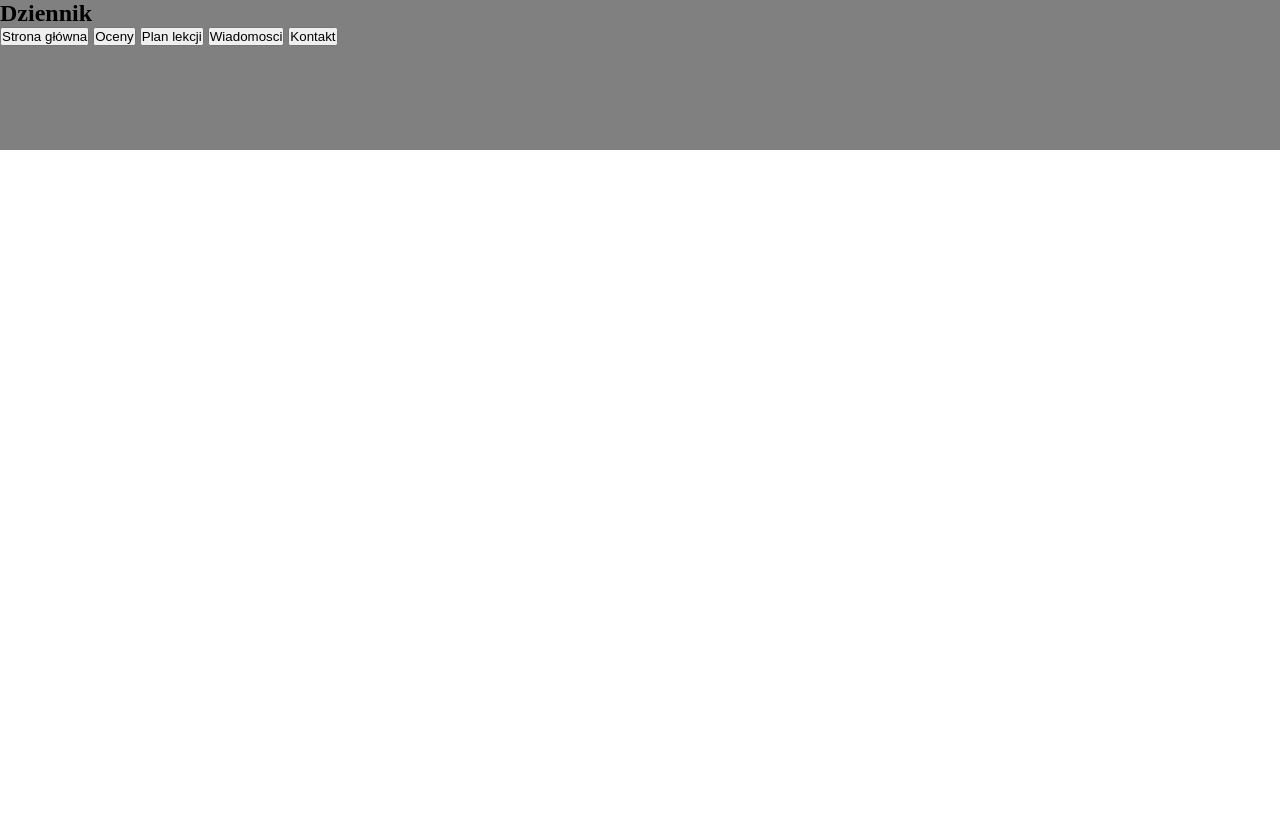
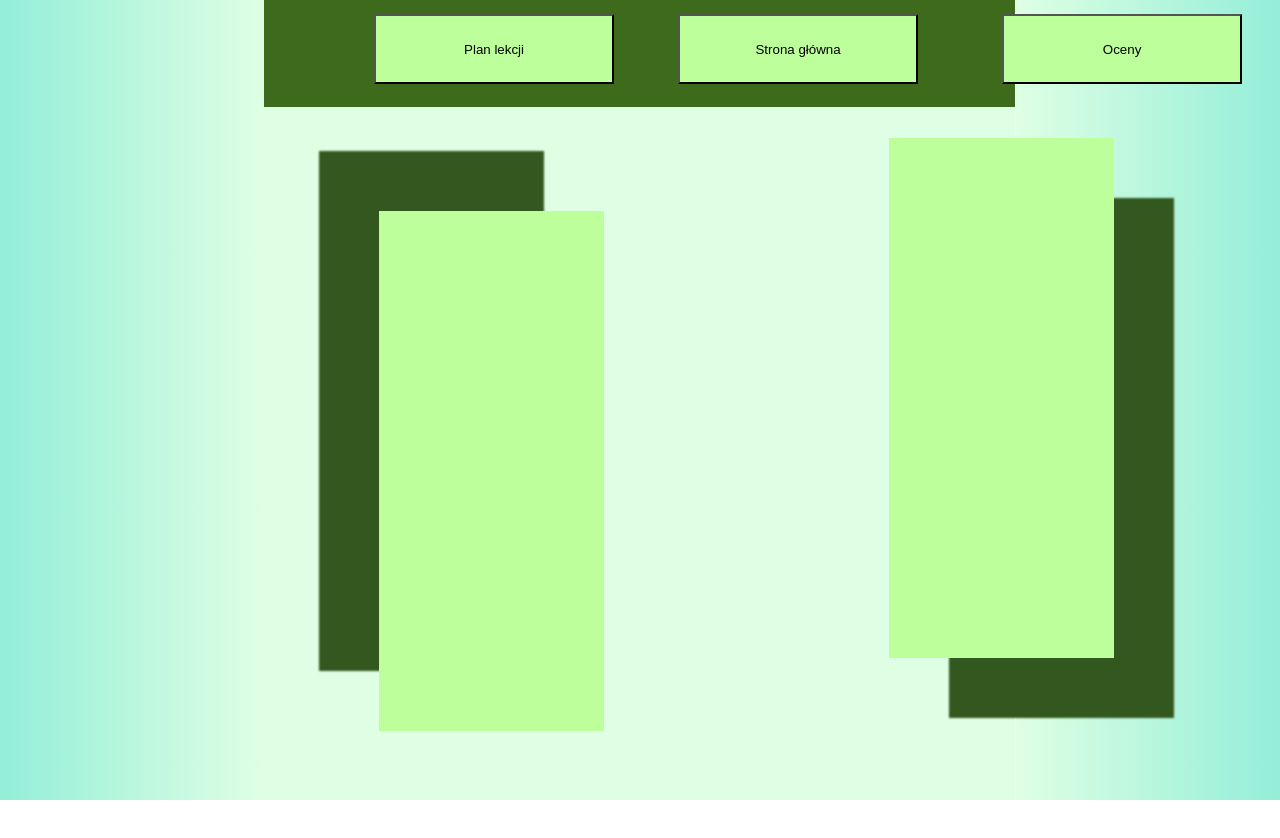
Before and after one commit to KofiWhoIsHe/Dziennik, a plain HTML site: page client/StronaGlowna.html in a window 1280 px wide. Shown: the top 838 px of the page. After the commit the page ends 800 px from the top, so only its background shows below. Drawn offline with Linux system fonts and the light colour scheme.

Commit message:
zrobiony css i html dla glownej strony

```diff
--- a/client/StronaGlowna.html
+++ b/client/StronaGlowna.html
@@ -7,18 +7,25 @@
     <link rel="stylesheet" href="style.css">
 </head>
 <body>
-    <div class="conteiner">
-        <div class="header">
-            <h2>Dziennik</h2>
-            <div class="sites">
-                <button>Strona główna</button>
-                <button>Oceny</button>
-                <button>Plan lekcji</button>
-                <button>Wiadomosci</button>
-                <button>Kontakt</button>
+    <div class="container">
+        <div class="left"></div>
+        <div class="main">
+            <div class="nav">
+                <button id="plan">Plan lekcji</button>
+                <button id="main">Strona główna</button>
+                <button id="oceny">Oceny</button>
             </div>
+            <div class="left-shadow"></div>
+            <div class="noweOceny">
+
+            </div>
+            <div class="planDzis">
+
+            </div>
+            <div class="right-shadow"></div>
         </div>
-    </div>
-    <script src="script.js"></script>
+        <div class="right"></div>
+
+
 </body>
 </html>
--- a/client/logStyle.css
+++ /dev/null
@@ -1,9 +0,0 @@
-*{
-    margin: 0;
-    padding:0;
-}
-.container{
-    width: 100%;
-    height: 100vh;
-    background-color: black;
-}
--- a/client/script.js
+++ b/client/script.js
@@ -0,0 +1 @@
+//fajny pomysl z position fix
--- a/client/style.css
+++ b/client/style.css
@@ -2,12 +2,74 @@
     margin: 0;
     padding: 0;
 }
-.conteiner{
+ .conteiner{
     width: 100%;
-    height: 2000px;
+    height: 100vh
+ }
+.left{
+    background-image: linear-gradient(to right,#94EED8 ,#DEFFE4);
+    width: 20.629166666666668%;
+    height: 100vh;
+    float: left;
 }
-.header{
-    background-color: gray;
-    width: 100%;
-    height: 150px;
+.main{
+    background-color: #DEFFE4;
+    width: 58.69993333333332%;
+    height: 100vh;
+    float: left;
 }
+.right{
+    background-image: linear-gradient(to left,#94EED8 ,#DEFFE4);
+    width: 20.629166666666668%;
+    height: 100vh;
+    float: right;
+}
+.nav{
+    background-color: #3E6A1C;
+    width: 58.54583333333333;
+    height: 107px;
+}
+#plan{
+    background-color: #BDFF9A;
+    width: 240px;
+    height: 70px;
+    position: relative;
+    top:14px;
+    left: 110px;
+}
+#main{
+    background-color: #BDFF9A;
+    width: 240px;
+    height: 70px;
+    position: relative;
+    top:14px;
+    left: 170px;;
+}
+#oceny{
+    background-color: #BDFF9A;
+    width: 240px;
+    height: 70px;
+    position: relative;
+    top:14px;
+    left: 250px;;
+}
+/* Do lewego */
+.noweOceny{
+    background-color: #BDFF9A;
+    width: 30%;
+    height: 65%;
+    position: relative;
+    top: 104px;
+    left: 115px;
+    box-shadow:  -60px -60px 2px #33581F;
+}
+/* Do prawego */
+.planDzis{
+    background-color: #BDFF9A;
+    width: 30%;
+    height: 65%;
+    position: relative;
+    bottom: 489px;
+    left: 625px;
+    box-shadow:  60px 60px 2px #33581F;
+}
```
Also changed, not shown: serwer/index.js (+0 -8 lines).
